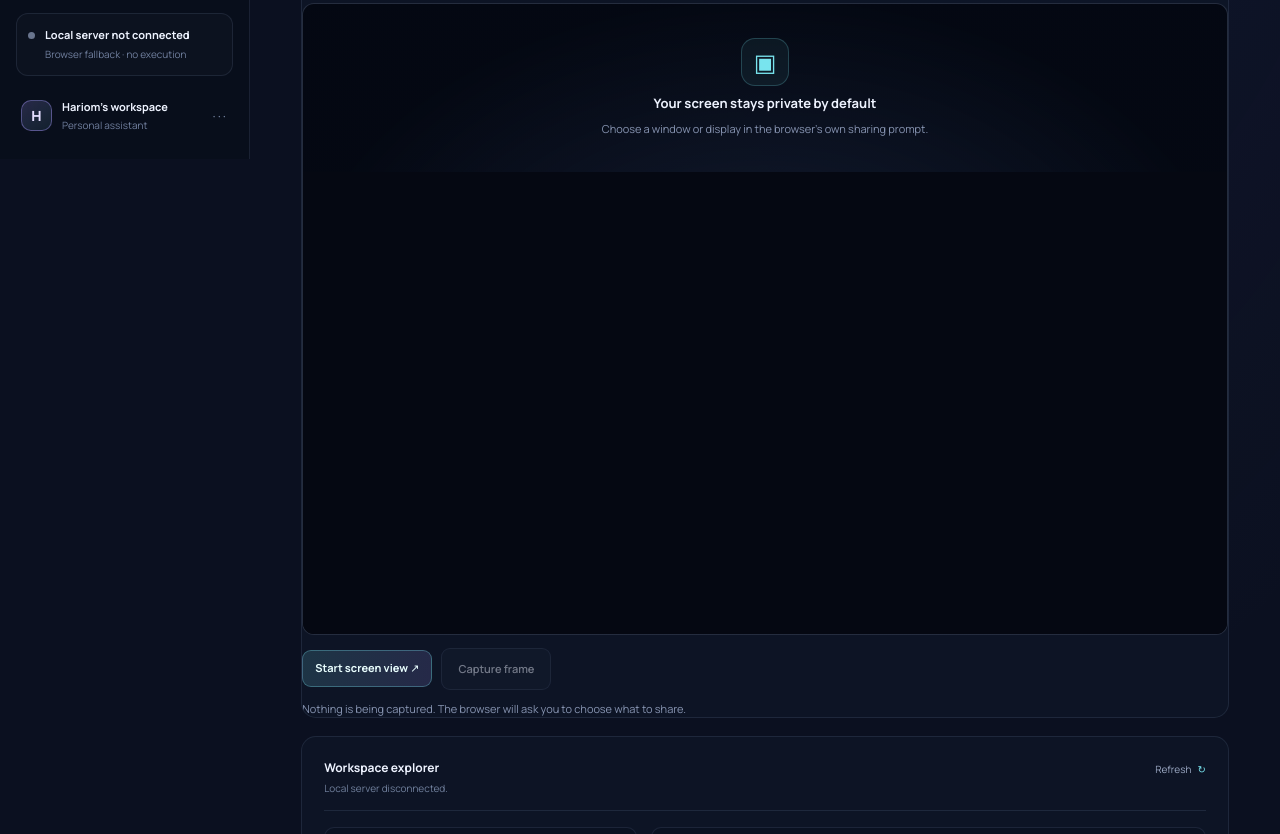
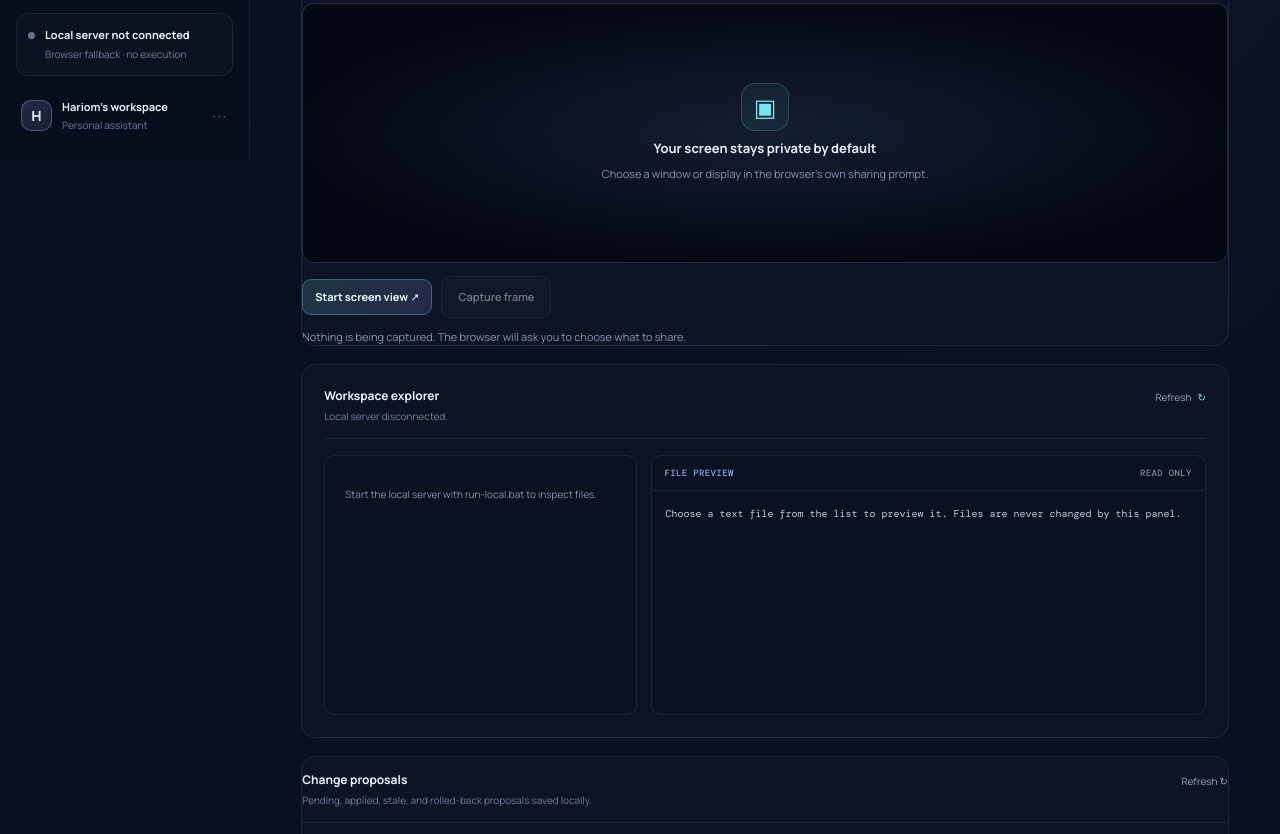
Before and after one commit to pateljiop/Nexora, a website with bundled scripts: page index.html in a window 1280 px wide. Shown: the part 641-1475 px from the top of the page. Built offline with nearby package versions, Linux system fonts and the light colour scheme; files whose address does not match are found by name.

Commit message:
Ensure hidden screen video stays hidden before permission

```diff
--- a/styles.css
+++ b/styles.css
@@ -137,7 +137,7 @@
 .screen-observer{margin-bottom:18px;overflow:hidden}
 .screen-observer .surface-heading p{max-width:720px}
 .screen-observer-stage{position:relative;display:grid;place-items:center;min-height:260px;max-height:680px;overflow:hidden;border:1px solid var(--line-strong);border-radius:12px;background:radial-gradient(ellipse at center,rgba(75,94,146,.13),rgba(4,8,18,.96) 72%);margin-top:14px}
-.screen-observer-stage video{display:block;width:100%;max-height:680px;object-fit:contain;background:#050812}
+.screen-observer-stage video{display:block;width:100%;max-height:680px;object-fit:contain;background:#050812}.screen-observer-stage video[hidden]{display:none}
 .screen-observer-placeholder{display:grid;justify-items:center;gap:8px;padding:34px 18px;text-align:center}
 .screen-observer-placeholder[hidden]{display:none}
 .screen-observer-placeholder strong{font-size:13px}
```
